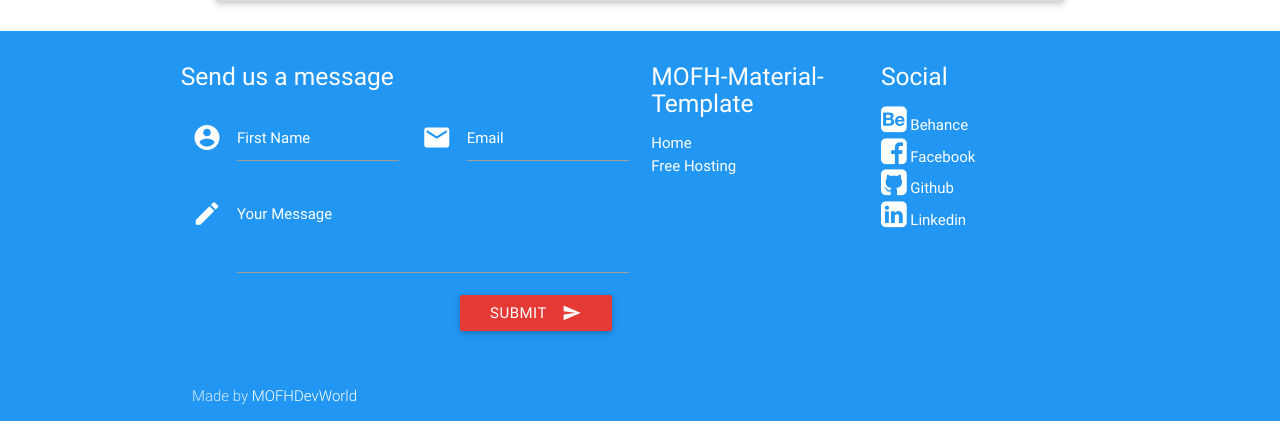
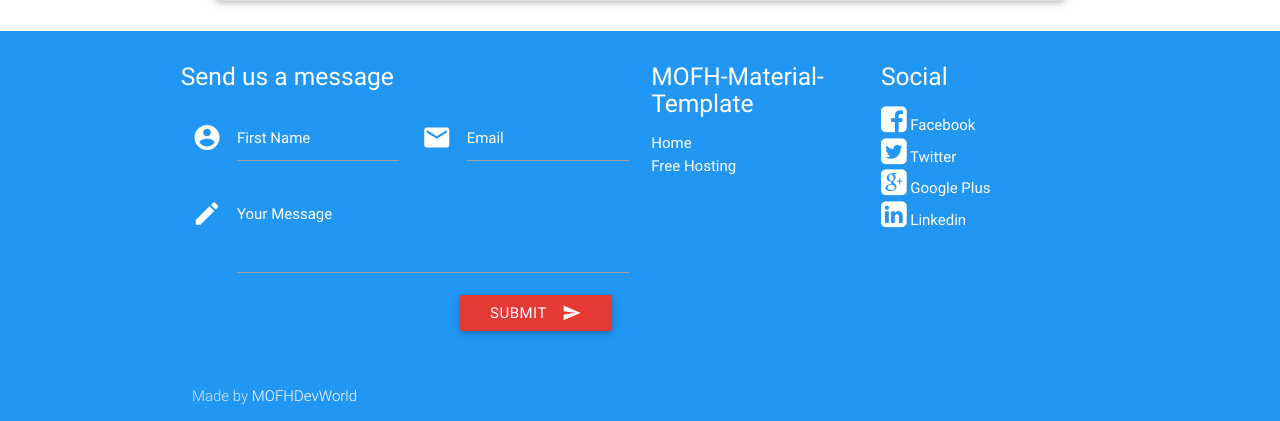
Before and after one commit to MOFHDevs/mofh-material-template, a PHP site: page /domain.php in a window 1280 px wide. Shown: the part 2832-3253 px from the top of the page. Run offline with PHP 8.4, Linux system fonts and the light colour scheme.

Commit message:
Fixed Footer Social Media Links

```diff
--- a/domain.php
+++ b/domain.php
@@ -366,22 +366,22 @@ include 'config.php';
                 <h5 class="white-text">Social</h5>
                 <ul>
                     <li>
-                        <a class="white-text" href="https://www.behance.net/joashp">
-                            <i class="small fa fa-behance-square white-text"></i> Behance
-                        </a>
-                    </li>
-                    <li>
-                        <a class="white-text" href="https://www.facebook.com/joash.c.pereira">
+                        <a class="white-text" href="<?=$mofh['facebook'];?>">
                             <i class="small fa fa-facebook-square white-text"></i> Facebook
                         </a>
                     </li>
                     <li>
-                        <a class="white-text" href="https://github.com/joashp">
-                            <i class="small fa fa-github-square white-text"></i> Github
+                        <a class="white-text" href="<?=$mofh['twitter'];?>">
+                            <i class="small fa fa-twitter-square white-text"></i> Twitter
                         </a>
                     </li>
                     <li>
-                        <a class="white-text" href="https://www.linkedin.com/in/joashp">
+                        <a class="white-text" href="<?=$mofh['google-plus'];?>">
+                            <i class="small fa fa-google-plus-square white-text"></i> Google Plus
+                        </a>
+                    </li>
+                    <li>
+                        <a class="white-text" href="<?=$mofh['linkedin'];?>">
                             <i class="small fa fa-linkedin-square white-text"></i> Linkedin
                         </a>
                     </li>
```
